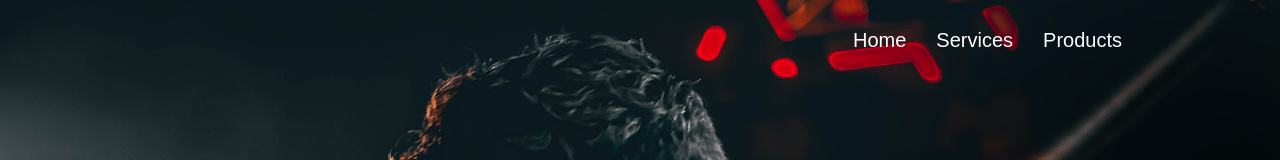
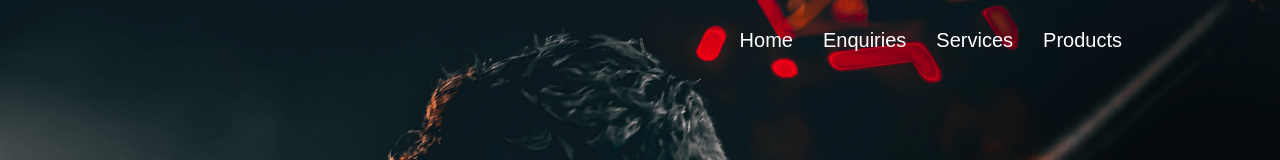
Before and after one commit to Agatha-star3/ICS222assignment3, a plain HTML site: page index.html in a window 1280 px wide. Shown: the top 160 px of the page. Drawn offline with Linux system fonts and the light colour scheme; files that its build step writes are made by us from their sources; files whose address does not match are found by name.

Commit message:
Update index.html

```diff
--- a/index.html
+++ b/index.html
@@ -22,6 +22,7 @@
 
 				<ul class="nav-ul show">
 					<li><a href="#">Home</a></li>
+                                        <li><a href="enquiries.html">Enquiries</a></li>
 					<li><a href="services.html">Services</a></li>
 					<li><a href="products.html">Products</a></li>
 				</ul>
```
